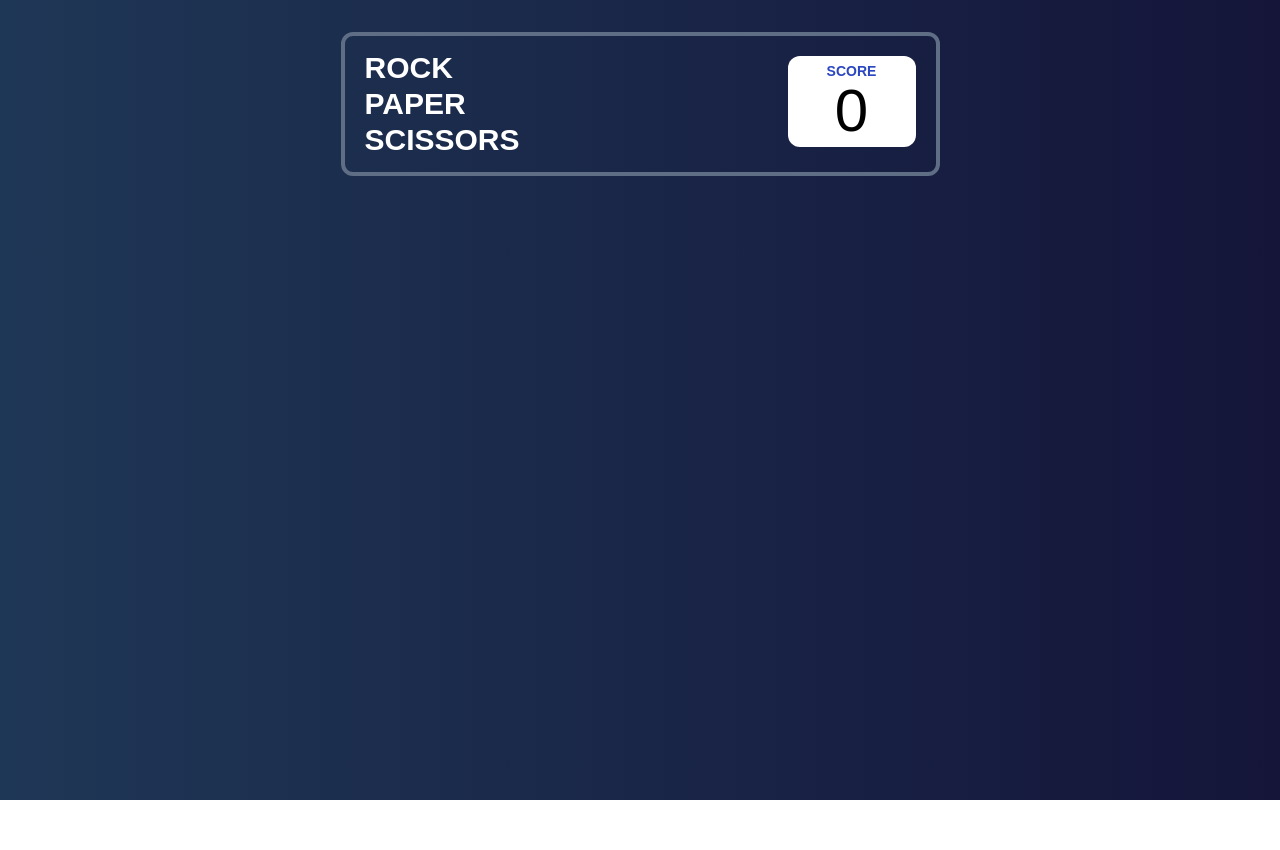
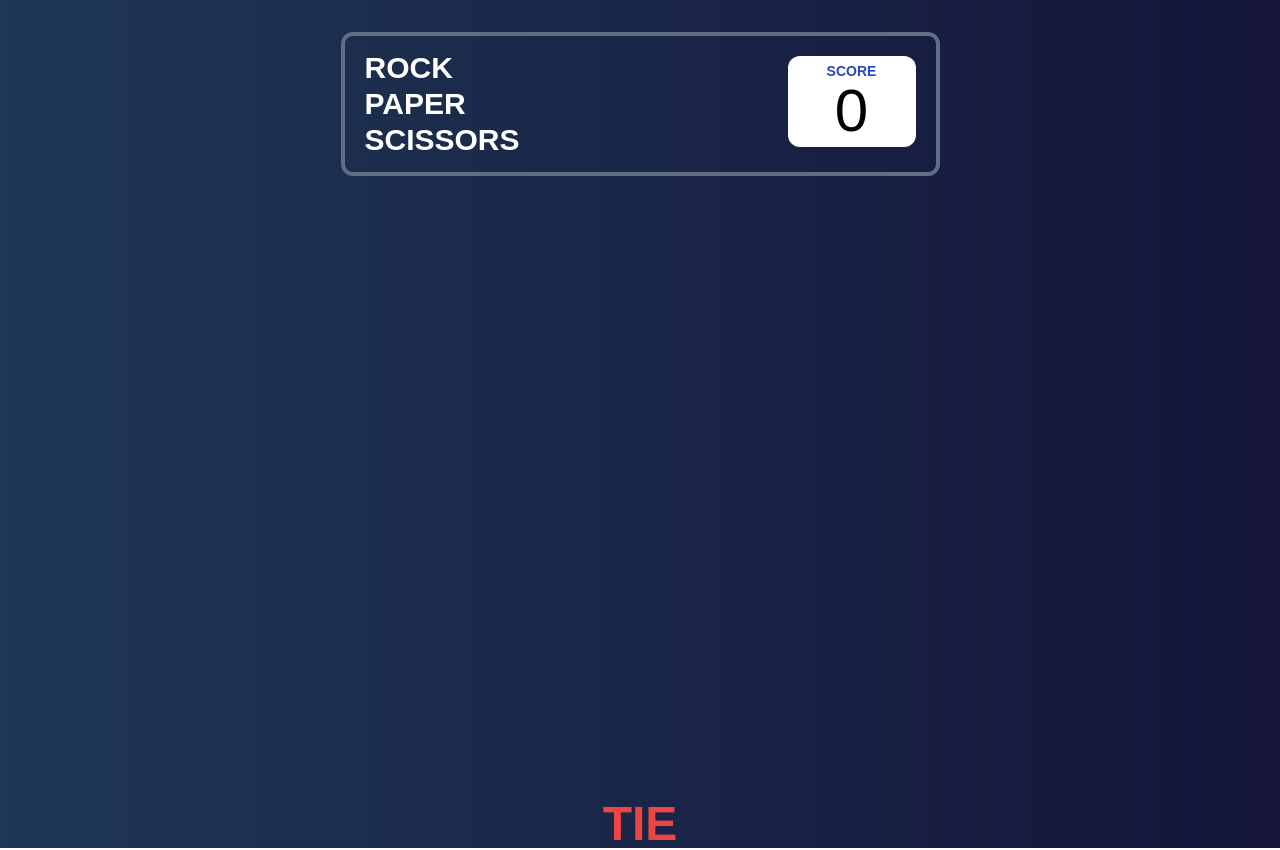
Before and after one commit to danielgen01/rock-paper-scissors-game, a React (Vite) app: page / in a window 1280 px wide. Before the commit the page ends 800 px from the top, so only its background shows below. Built offline with nearby package versions, Linux system fonts and the light colour scheme.

Commit message:
render result after weapons revealed

```diff
--- a/src/components/Mainbanner.tsx
+++ b/src/components/Mainbanner.tsx
@@ -14,6 +14,9 @@ const Mainbanner = () => {
   const [comWeapon, setComWeapon] = useState("")
   const [renderComWeapon, setRenderComWeapon] = useState(false)
   const [result, setResult] = useState("")
+
+
+
 
   const weaponProps = {
     selectedWeapon,
@@ -42,7 +45,7 @@ const Mainbanner = () => {
     }
   }
 
-  function calculateResult() {
+  const calculateResult = () => {
     switch (`${selectedWeapon} ${comWeapon}`) {
       case "Rock Rock":
         setResult("TIE")
@@ -72,7 +75,7 @@ const Mainbanner = () => {
         setResult("TIE")
         break
       default:
-        setResult("")
+        setResult("TIE")
         break
     }
   }
@@ -80,10 +83,12 @@ const Mainbanner = () => {
   useEffect(() => {
     const timeout = setTimeout(() => {
       setRenderComWeapon(true)
+      calculateResult()
     }, 2500)
 
     return () => clearTimeout(timeout)
-  }, [])
+  }, [startGame])
+
 
   function startGame() {
     setIsGameStarted(true)
@@ -149,7 +154,6 @@ const Mainbanner = () => {
           <h1 className="uppercase font-bold -tracking-tighter">
             computer picked
           </h1>
-          <div></div>
           {renderComWeapon &&
             (comWeapon === "Paper" ? (
               <Paper startGame={""} selectedWeapon="" setSelectedWeapon="" />
@@ -161,9 +165,13 @@ const Mainbanner = () => {
         </div>
       </div>
 
-      <div className="div">
-        <h1 className="text-red-500 uppercase">{result}</h1>
-      </div>
+
+        <div className="RESULT CTN mt-5">
+          <h1 className="text-red-500 text-5xl font-bold uppercase">
+             {result}
+          </h1>
+        </div>
+
     </main>
   )
 }
```
